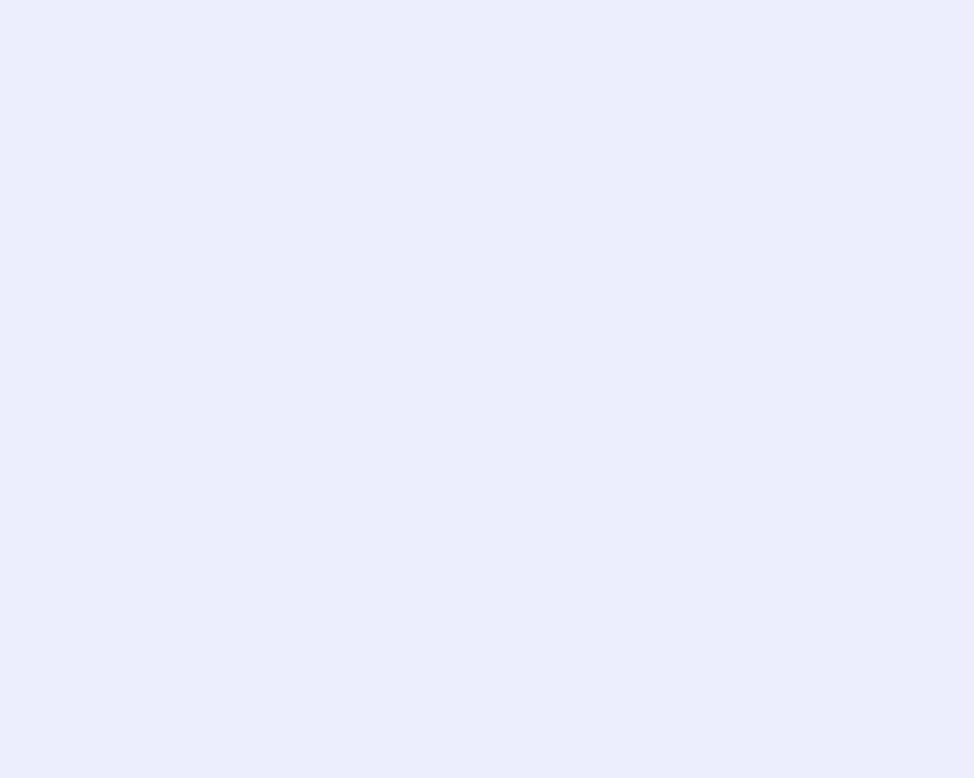
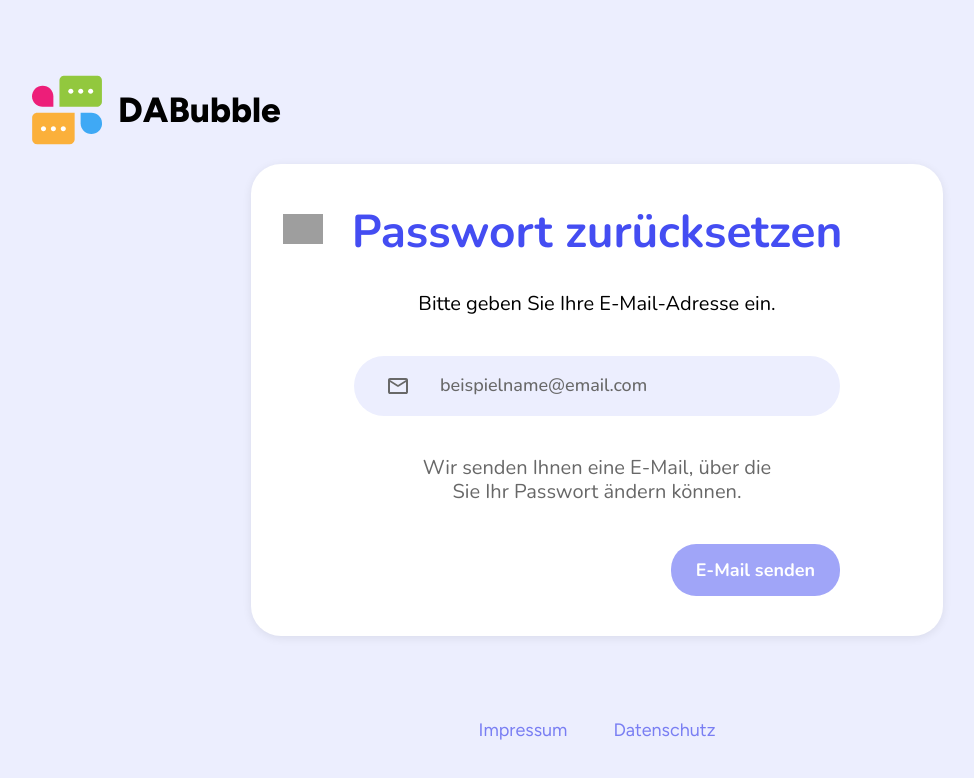
Before and after one commit to CWhymann/dabubble, an Angular app: page /send-email in a window 1280 px wide. Before the commit this address led to /. Shown: the top 778 px of the page, without its empty margins (43-1017 px from the left). Built offline with nearby package versions, Linux system fonts and the light colour scheme; grey boxes are pictures that could not be loaded.

Commit message:
feat: add send-email page and connect forgot password link

```diff
--- a/src/app/app.routes.ts
+++ b/src/app/app.routes.ts
@@ -4,12 +4,14 @@ import { Home } from './pages/home/home';
 import { Login } from './pages/login/login';
 import { Register } from './pages/register/register';
 import { ResetPassword } from './pages/reset-password/reset-password';
+import { SendEmail } from './pages/send-email/send-email';
 
 export const routes: Routes = [
   { path: '', pathMatch: 'full', redirectTo: 'login' },
   { path: 'login', component: Login },
   { path: 'register', component: Register },
   { path: 'register/avatar', component: Avatar },
+  { path: 'send-email', component: SendEmail },
   { path: 'reset-password', component: ResetPassword },
   { path: 'home', component: Home },
 ];
--- a/src/app/core/auth.ts
+++ b/src/app/core/auth.ts
@@ -21,6 +21,12 @@ export class Auth {
     });
   }
 
+  async sendResetEmail(email: string) {
+    return this.supabase.client.auth.resetPasswordForEmail(email, {
+      redirectTo: `${window.location.origin}/reset-password`,
+    });
+  }
+
   async updatePassword(password: string) {
     return this.supabase.client.auth.updateUser({ password });
   }
--- /dev/null
+++ b/src/app/pages/send-email/send-email.html
@@ -0,0 +1,59 @@
+<app-auth-layout>
+  <form
+    class="relative flex h-auto w-full max-w-173 flex-col items-center gap-8 rounded-[30px] bg-white px-5 py-8 shadow-header lg:w-173 lg:max-w-none lg:gap-10 lg:px-22.5 lg:py-10"
+    [formGroup]="form"
+    (ngSubmit)="submit()"
+    novalidate
+  >
+    <button
+      class="absolute top-5 left-5 flex size-10 cursor-pointer items-center justify-center lg:top-11.25 lg:left-8"
+      type="button"
+      aria-label="Zurück"
+      (click)="goBack()"
+    >
+      <img src="/icons/13.%20go_back.svg" alt="" />
+    </button>
+
+    <div class="flex flex-col items-center gap-3.75 pt-7 text-center lg:gap-8 lg:pt-0">
+      <h1
+        class="text-[32px] leading-[1.2] font-bold text-purple-1 lg:text-display lg:whitespace-nowrap"
+      >
+        Passwort zurücksetzen
+      </h1>
+      <p class="text-[17px] leading-[1.2] text-black lg:text-xl">
+        Bitte geben Sie Ihre E-Mail-Adresse ein.
+      </p>
+    </div>
+
+    <div class="flex w-full max-w-121.5 flex-col items-center gap-7.5 lg:gap-10">
+      <app-input-field
+        formControlName="email"
+        icon="/icons/mail.svg"
+        label="E-Mail"
+        type="email"
+        name="email"
+        autocomplete="email"
+        placeholder="beispielname@email.com"
+        [error]="emailError()"
+      />
+
+      <p class="text-center text-[17px] leading-[1.2] text-text-gray lg:text-xl">
+        Wir senden Ihnen eine E-Mail, über die
+        <br class="hidden sm:block" />
+        Sie Ihr Passwort ändern können.
+      </p>
+
+      <div class="flex w-full justify-end">
+        <app-button-primary type="submit" [disabled]="form.invalid"
+          >E-Mail senden</app-button-primary
+        >
+      </div>
+    </div>
+
+    @if (submitError()) {
+      <p class="text-center text-sm leading-[1.2] text-error">
+        {{ submitError() }}
+      </p>
+    }
+  </form>
+</app-auth-layout>
--- /dev/null
+++ b/src/app/pages/send-email/send-email.ts
@@ -0,0 +1,47 @@
+import { Component, inject, signal } from '@angular/core';
+import { NonNullableFormBuilder, ReactiveFormsModule, Validators } from '@angular/forms';
+import { Router } from '@angular/router';
+import { Auth } from '../../core/auth';
+import { EMAIL_ERROR, EMAIL_PATTERN } from '../../core/validation';
+import { AuthLayout } from '../../features/auth-layout/auth-layout';
+import { ButtonPrimary } from '../../shared/button-primary/button-primary';
+import { InputField } from '../../shared/input-field/input-field';
+
+@Component({
+  selector: 'app-send-email',
+  imports: [AuthLayout, ButtonPrimary, InputField, ReactiveFormsModule],
+  templateUrl: './send-email.html',
+})
+export class SendEmail {
+  private readonly fb = inject(NonNullableFormBuilder);
+  private readonly router = inject(Router);
+  private readonly auth = inject(Auth);
+
+  protected readonly submitError = signal('');
+
+  protected readonly form = this.fb.group({
+    email: ['', [Validators.required, Validators.pattern(EMAIL_PATTERN)]],
+  });
+
+  protected emailError(): string {
+    const email = this.form.controls.email;
+    const wrongFormat = email.touched && email.hasError('pattern');
+    return wrongFormat ? EMAIL_ERROR : '';
+  }
+
+  protected async submit(): Promise<void> {
+    if (this.form.invalid) return;
+
+    this.submitError.set('');
+
+    const { error } = await this.auth.sendResetEmail(this.form.controls.email.value);
+
+    if (error) {
+      this.submitError.set(error.message);
+    }
+  }
+
+  protected goBack(): void {
+    this.router.navigateByUrl('/login');
+  }
+}
--- a/src/app/shared/forgot-password-link/forgot-password-link.html
+++ b/src/app/shared/forgot-password-link/forgot-password-link.html
@@ -1,6 +1,6 @@
-<button
-  class="cursor-pointer rounded-[30px] px-3.75 py-1.25 font-figtree text-lg leading-[1.2] whitespace-nowrap text-purple-2 transition-colors duration-100 ease-in hover:bg-bg hover:text-purple-1"
-  type="button"
+<a
+  class="inline-block cursor-pointer rounded-[30px] px-3.75 py-1.25 font-figtree text-lg leading-[1.2] whitespace-nowrap text-purple-2 transition-colors duration-100 ease-in hover:bg-bg hover:text-purple-1"
+  routerLink="/send-email"
 >
   Passwort vergessen?
-</button>
+</a>
--- a/src/app/shared/forgot-password-link/forgot-password-link.ts
+++ b/src/app/shared/forgot-password-link/forgot-password-link.ts
@@ -1,7 +1,9 @@
 import { Component } from '@angular/core';
+import { RouterLink } from '@angular/router';
 
 @Component({
   selector: 'app-forgot-password-link',
+  imports: [RouterLink],
   templateUrl: './forgot-password-link.html',
 })
 export class ForgotPasswordLink {}
```
